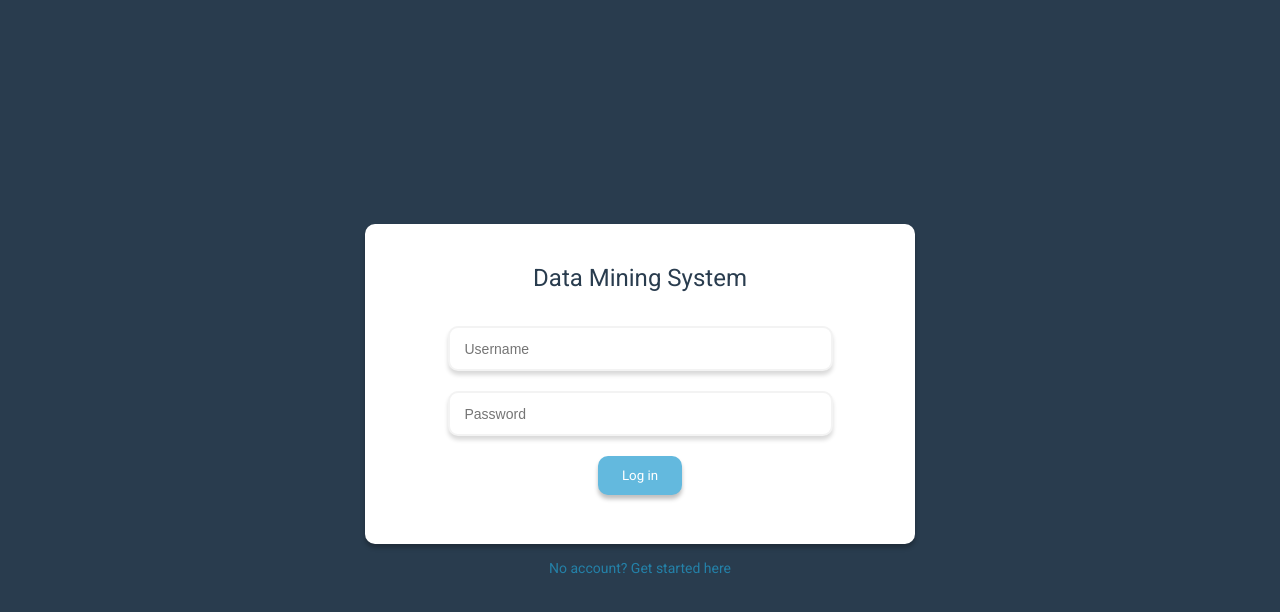
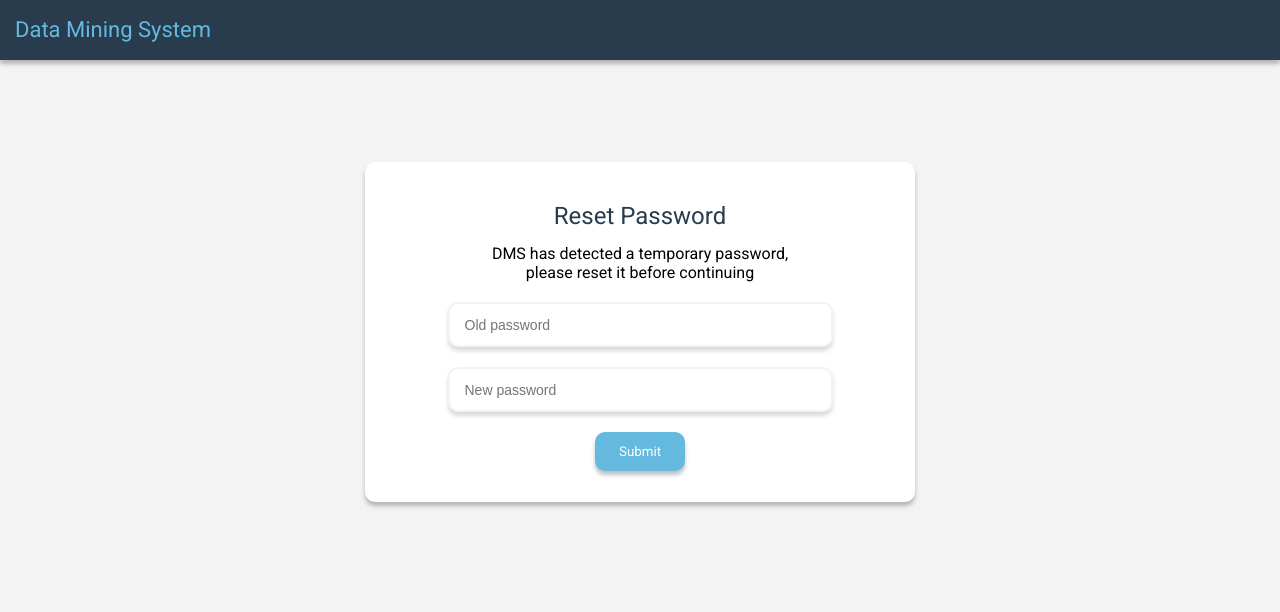
Before and after one commit to ECE493Group13/frontend, a React (Create React App) app: page /changePassword in a window 1280 px wide. Shown: the top 612 px of the page. Built offline with nearby package versions, Linux system fonts and the light colour scheme.

Commit message:
change password form and other goodies

```diff
--- a/package.json
+++ b/package.json
@@ -14,6 +14,7 @@
     "prettier": "^2.5.1",
     "react": "^17.0.2",
     "react-dom": "^17.0.2",
+    "react-router-dom": "^6.2.2",
     "react-scripts": "5.0.0",
     "web-vitals": "^2.1.4"
   },
--- a/src/App.css
+++ b/src/App.css
@@ -84,20 +84,16 @@ body {
 	flex-direction: column;
 }
 
-.login-form-container {
-    background-color: white;
+.dms-double-input-form-container {
+	background-color: white;
     width: 550px;
-    top: 45%;
     height: 320px;
     margin: auto;
-    position: relative;
-    -ms-transform: translateY(-50%);
-    transform: translateY(-50%);
     box-shadow: 0px 4px 4px rgb(0 0 0 / 25%);
     border-radius: 10px;
 }
 
-.login-text-input {
+.dms-double-input-text-input {
 	background: white;
     border: 2px solid #F3F3F3;
     box-sizing: border-box;
@@ -111,25 +107,38 @@ body {
     font-size: 14px;
 }
 
-.login-text-input:focus {
+.dms-double-input-text-input:focus {
     outline: none;
 }
 
-.login-form-title {
+.dms-double-input-form-title {
 	color: #293C4E;
     text-align: center;
     font-size: 24px;
     padding: 40px 0 10px 0;
 }
 
-.login-form-button {
+.dms-double-input-form-button {
 	text-align: center;
+}
+
+.dms-double-input-form-subtitle {
+	text-align: center;
+    width: 300px;
+    margin: -20px auto 10px;
 }
 
 .request-account-button {
 	color: #2481a8;
 	text-align: center;
 	font-size: 14px;
-	margin-top: 65px;
 	cursor: pointer;
 }
+
+.login-form-card-margin-top {
+	margin-top: 13%;
+}
+
+.change-password-card-margin-top {
+	margin-top: 8%;
+}
--- a/src/App.js
+++ b/src/App.js
@@ -1,33 +1,21 @@
 import './App.css';
 import {LoginPage} from './Pages/LoginPage';
-
+import {HomePage} from './Pages/HomePage';
+import {ChangePasswordPage} from './Pages/ChangePasswordPage';
+import { BrowserRouter as Router, Route, Routes } from 'react-router-dom';
 
 function App() {
   return (
-    <div className="App">
-      <LoginPage />
-    </div>
+    <Router>
+      <div className="App">
+        <Routes>
+          <Route exact path='/' element={<LoginPage/>} />
+          <Route exact path='/changePassword' element={<ChangePasswordPage/>} />
+          <Route exact path='/home' element={<HomePage/>} />
+        </Routes>
+      </div>
+    </Router>
   );
-
-
-  // return (
-  //   <div className="App">
-  //     <header className="App-header">
-  //       <img src={logo} className="App-logo" alt="logo" />
-  //       <p>
-  //         Edit <code>src/App.js</code> and save to reload.
-  //       </p>
-  //       <a
-  //         className="App-link"
-  //         href="https://reactjs.org"
-  //         target="_blank"
-  //         rel="noopener noreferrer"
-  //       >
-  //         Learn React
-  //       </a>
-  //     </header>
-  //   </div>
-  // );
 }
 
 export default App;
--- /dev/null
+++ b/src/Components/DoubleInputFormCard.js
@@ -0,0 +1,31 @@
+import React, { useState } from "react";
+import { Button } from "../Components/Button";
+
+export const DoubleInputFormCard = ({ onInputChange, title, subtitle, placeholder1, placeholder2, buttonText, onSubmit, placeholder1IsPass, placeholder2IsPass, height }) => {
+    const [input1, setInput1] = useState("");
+    const [input2, setInput2] = useState("");
+
+    const handleChangeInput1 = (input) => {
+        setInput1(input)
+        onInputChange(input, input2);
+    }
+
+    const handleChangeInput2 = (input) => {
+        setInput2(input)
+        onInputChange(input1, input);
+    }
+
+    return(
+        <div className="dms-double-input-form-container" style={{height: height}}>
+            <p className="dms-double-input-form-title">{title}</p>
+            {subtitle && <p className="dms-double-input-form-subtitle">{subtitle}</p>}
+            <form onSubmit={onSubmit}>
+                <input type={placeholder1IsPass ? "password" : "text"} placeholder={placeholder1} className="dms-double-input-text-input" onInput={e => handleChangeInput1(e.target.value)} />
+                <input type={placeholder2IsPass ? "password" : "text"} placeholder={placeholder2} className="dms-double-input-text-input" onInput={e => handleChangeInput2(e.target.value)} />
+                <div className="dms-double-input-form-button">
+                    <Button buttonText={buttonText} onClick={(e) => onSubmit(e)}></Button>
+                </div>
+            </form>
+        </div>
+    );
+}
--- a/src/Components/Header.js
+++ b/src/Components/Header.js
@@ -2,11 +2,11 @@ import React from 'react';
 import { FontAwesomeIcon } from '@fortawesome/react-fontawesome'
 import { faUserCircle } from '@fortawesome/free-solid-svg-icons'
 
-export const Header = () => {
+export const Header = (showProfileIcon) => {
     return(
         <div className="dms-header flex-row-sb">
             <p className="dms-header-title">Data Mining System</p>
-            <FontAwesomeIcon icon={faUserCircle} size="2x" className="dms-icon"/>
+            {showProfileIcon === {} && <FontAwesomeIcon icon={faUserCircle} size="2x" className="dms-icon"/>}
         </div>
     );
 }
--- a/src/Components/KeywordBar.js
+++ b/src/Components/KeywordBar.js
@@ -9,8 +9,7 @@ export const KeywordBar = () => {
         e.preventDefault(); // Prevent full page load on form submit
         const keywords = input.split(/\s+/);
 
-        // TODO: Match the URL to the API in Flask app
-        fetch('http://localhost:4433/data/filter', {
+        fetch('http://localhost:4433/filterpaper', {
             method: 'POST',
             body: JSON.stringify({
                 keywords
--- /dev/null
+++ b/src/Pages/ChangePasswordPage.js
@@ -0,0 +1,55 @@
+import React, { useState } from 'react';
+import { DoubleInputFormCard } from '../Components/DoubleInputFormCard';
+import { Header } from '../Components/Header';
+import { useNavigate } from 'react-router-dom';
+
+export const ChangePasswordPage = () => {
+    const [oldPassword, setOldPassword] = useState('');
+    const [newPassword, setNewPassword] = useState('');
+
+    const navigate = useNavigate();
+
+    const onInputChange = (oldPassword, newPassword) => {
+        setOldPassword(oldPassword);
+        setNewPassword(newPassword);
+    }
+
+    const onChangePassword = () => {
+        fetch('http://localhost:4433/auth/update-password', {
+            method: 'POST',
+            body: JSON.stringify({
+                "old_password": oldPassword,
+                "new_password": newPassword
+            }),
+            headers: {
+                "Content-type": "application/json; charset=UTF-8"
+            }
+        }).then(response => response.json()).then(message => {
+            // TODO: do something with the response
+            console.log(message);
+        });
+
+        // TODO: Hardcoded to go to home page without verification
+        navigate('/home');
+    }
+
+    return (
+        <div>
+            <Header></Header>
+            <div className='change-password-card-margin-top'>
+                <DoubleInputFormCard
+                    onInputChange={onInputChange}
+                    title="Reset Password"
+                    subtitle="DMS has detected a temporary password, please reset it before continuing"
+                    placeholder1="Old password"
+                    placeholder2="New password"
+                    buttonText="Submit"
+                    onSubmit={onChangePassword}
+                    placeholder1IsPass
+                    placeholder2IsPass
+                    height={340}
+                />
+            </div>
+        </div>
+    );
+}
--- a/src/Pages/HomePage.js
+++ b/src/Pages/HomePage.js
@@ -20,7 +20,7 @@ export const HomePage = () => {
 
     return (
         <div>
-            <Header></Header>
+            <Header showProfileIcon></Header>
             <KeywordBar />
             <div style={{paddingTop: '50px', display: 'block', textAlign: 'center'}}>
                 <Button buttonText="Call Flask API" onClick={handleFormSubmit}></Button>
--- a/src/Pages/LoginPage.js
+++ b/src/Pages/LoginPage.js
@@ -1,9 +1,17 @@
 import React, { useState } from 'react';
-import { Button } from '../Components/Button';
+import { DoubleInputFormCard } from '../Components/DoubleInputFormCard';
+import { useNavigate } from 'react-router-dom';
 
 export const LoginPage = () => {
     const [username, setUsername] = useState('');
-    const [password, setPasswrod] = useState('');
+    const [password, setPassword] = useState('');
+
+    const navigate = useNavigate();
+
+    const onInputChange = (username, password) => {
+        setUsername(username);
+        setPassword(password);
+    }
 
     const onLogin = () => {
         fetch('http://localhost:4433/auth/login', {
@@ -19,19 +27,23 @@ export const LoginPage = () => {
             // TODO: do something with the response
             console.log(message);
         });
+
+        // TODO: Hardcoded to go to change password page without verification or checking if first time
+        navigate('/changePassword');
     }
 
     return (
         <div className='dark-background'>
-            <div className='login-form-container'>
-                <p className="login-form-title">Data Mining System</p>
-                <form onSubmit={onLogin}>
-                    <input type="text" placeholder="Username" className="login-text-input" onInput={e => setUsername(e.target.value)} />
-                    <input type="password" placeholder="Password" className="login-text-input" onInput={e => setPasswrod(e.target.value)} />
-                    <div className='login-form-button'>
-                        <Button buttonText="Log in" onClick={(e) => onLogin(e)}></Button>
-                    </div>
-                </form>
+            <div className='login-form-card-margin-top'>
+                <DoubleInputFormCard
+                    onInputChange={onInputChange}
+                    title="Data Mining System"
+                    placeholder1="Username"
+                    placeholder2="Password"
+                    buttonText="Log in"
+                    onSubmit={onLogin}
+                    placeholder2IsPass
+                />
                 <p className='request-account-button'>No account? Get started here</p>
             </div>
         </div>
```
Also changed, not shown: 1 other file (tests, documents, lock files or other folders).
